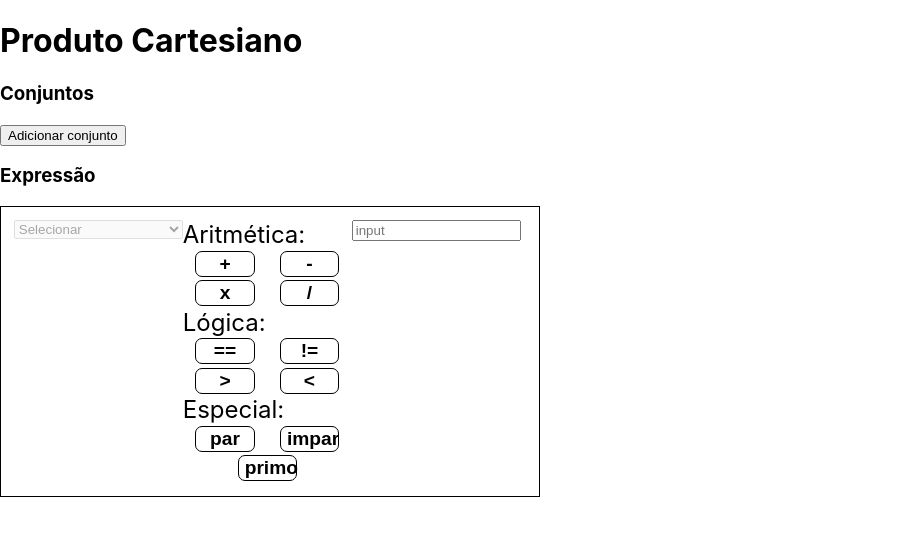
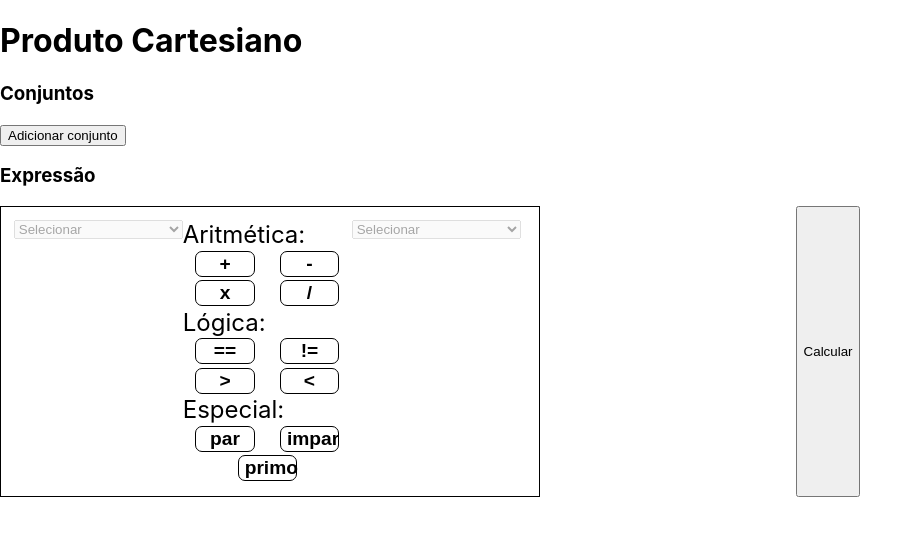
Before and after one commit to andrewcs0901/Produto-Cartesiano-Web, a React (Create React App) app in the folder produto_cartesiano/: page / in a window 1280 px wide. Shown: the top 536 px of the page, without its empty margins (0-923 px from the left). Built offline with nearby package versions, Linux system fonts and the light colour scheme.

Commit message:
adicionando integração com a API

```diff
--- a/produto_cartesiano/package.json
+++ b/produto_cartesiano/package.json
@@ -6,6 +6,8 @@
     "@testing-library/jest-dom": "^4.2.4",
     "@testing-library/react": "^9.3.2",
     "@testing-library/user-event": "^7.1.2",
+    "axios": "^0.19.2",
+    "http-proxy-middleware": "^1.0.4",
     "react": "^16.13.1",
     "react-dom": "^16.13.1",
     "react-scripts": "3.4.1",
--- a/produto_cartesiano/src/App.js
+++ b/produto_cartesiano/src/App.js
@@ -2,15 +2,27 @@ import React, { useState } from 'react';
 import './App.css';
 import Set from './components/Set/Set';
 import Expression from './components/Expression/Expression';
+import axios from 'axios';
+const urlAPI = 'https://produto-cartesiano.herokuapp.com/calculate/'
 
 const App = () => {
 
   const [sets, updateSet] = useState({
-    set: []
+    set: JSON.parse(localStorage.getItem("produtoCartesiano")) == null ? [] : JSON.parse(localStorage.getItem("produtoCartesiano"))
   });
 
   const updatesSet = (newSets) => {
     updateSet({ ...sets, set: newSets });
+    localStorage.setItem("produtoCartesiano", JSON.stringify(newSets));
+  }
+
+  const calculate = (expression) => {
+    let req = {
+        conjunto_a: sets.set.filter( set => set.name === expression.conjunto_a).map(set => set.values),
+        conjunto_b: sets.set.filter( set => set.name === expression.conjunto_b).map(set => set.values),
+        operacao: expression.operacao1
+    }
+    axios.post(urlAPI, req).then(response => console.log(response));
   }
 
   return (
@@ -21,7 +33,7 @@ const App = () => {
       <main>
         <h3>Conjuntos</h3>
         <Set action={updatesSet} />
-        <Expression options={sets.set.filter(set => set.values.length).map(set => set.name)} />
+        <Expression options={sets.set.filter(set => set.values.length).map(set => set.name)} calculate={calculate} />
       </main>
     </div>
   );
--- a/produto_cartesiano/src/components/Expression/Expression.jsx
+++ b/produto_cartesiano/src/components/Expression/Expression.jsx
@@ -4,13 +4,16 @@ import Operation from './Operation';
 import Input from '../Inputs/Input';
 import { aritmetica, logica, especial, condicional } from './OperationsList';
 import ExpressionStyle from './ExpressionStyle';
+import Button from '../Buttons/Button';
 
 const Expression = (props) => {
 
     const [expression, setExpression] = useState({
         operacao: "",
         type: "",
-        operacao1: ""
+        operacao1: "",
+        equivalencia: "",
+        ready: false
     });
 
     const onSets = [aritmetica(), logica(), especial()];
@@ -22,6 +25,15 @@ const Expression = (props) => {
         })
     }
 
+    const SendExpression = () =>{
+        let auxExpression = {
+            conjunto_a: expression.conjunto_a,
+            conjunto_b: expression.conjunto_b,
+            operacao: expression.operacao || expression.operacao1
+        }
+        props.calculate(auxExpression);
+    }
+
     const renderOperation = (set, operacao) => (
         <div className="operationSet">
             <Select options={props.options}
@@ -30,8 +42,11 @@ const Expression = (props) => {
                 className="subSections"
                 standard={expression[set[0]]} />
             <Operation onClick={updateExpression} operations={onSets} name="subSections" marked={expression[operacao]} index={operacao} />
-            {expression[operacao] !== especial().name && <Input className="subSections" onChange={updateExpression} index={set[1]} />}
-            {(expression[operacao] === "+" || expression[operacao] === "-")
+
+            {!especial().actions.some( action => action === expression[operacao]) &&
+                <Select className="subSections" onSelect={updateExpression} options={props.options} index={set[1]} standard={expression[set[1]]}/>
+            }
+            {aritmetica().actions.some(action => action === expression[operacao])
                 && <> = <Input type="number" onChange={updateExpression} index={"equivalencia"} value={expression.equivalencia} /></>}
         </div>
     )
@@ -41,11 +56,12 @@ const Expression = (props) => {
         <ExpressionStyle>
             {renderOperation(["conjunto_a", "conjunto_b"], "operacao1")}
             <div className="conditional">
-                {(expression.operacao1 !== "" && expression.operacao1 !== "+" && expression.operacao1 !== "-") &&
+                {(expression.operacao1 !== "" && !aritmetica().actions.some(action => action === expression.operacao1)) &&
                     <Operation onClick={updateExpression} operations={condition} index={condicional().name} marked={expression.Condicional} />
                 }
             </div>
             {(expression.Condicional && expression.Condicional.length) && renderOperation(["conjunto_c", "conjunto_d"], "operacao2")}
+            {<Button label={"Calcular"} onClick={SendExpression}/>}
         </ExpressionStyle>
 
     </div>)
--- a/produto_cartesiano/src/components/Set/Set.jsx
+++ b/produto_cartesiano/src/components/Set/Set.jsx
@@ -14,7 +14,7 @@ const Set = (props) => {
         index: 0,
         sets: []
     });
-    const { action, name } = props;
+    const { action} = props;
 
     const addElement = (value, name) => {
         SetElements({
```
Also changed, not shown: produto_cartesiano/src/SetupProxy.js (added, +11 -0 lines), 1 other file (tests, documents, lock files or other folders).
